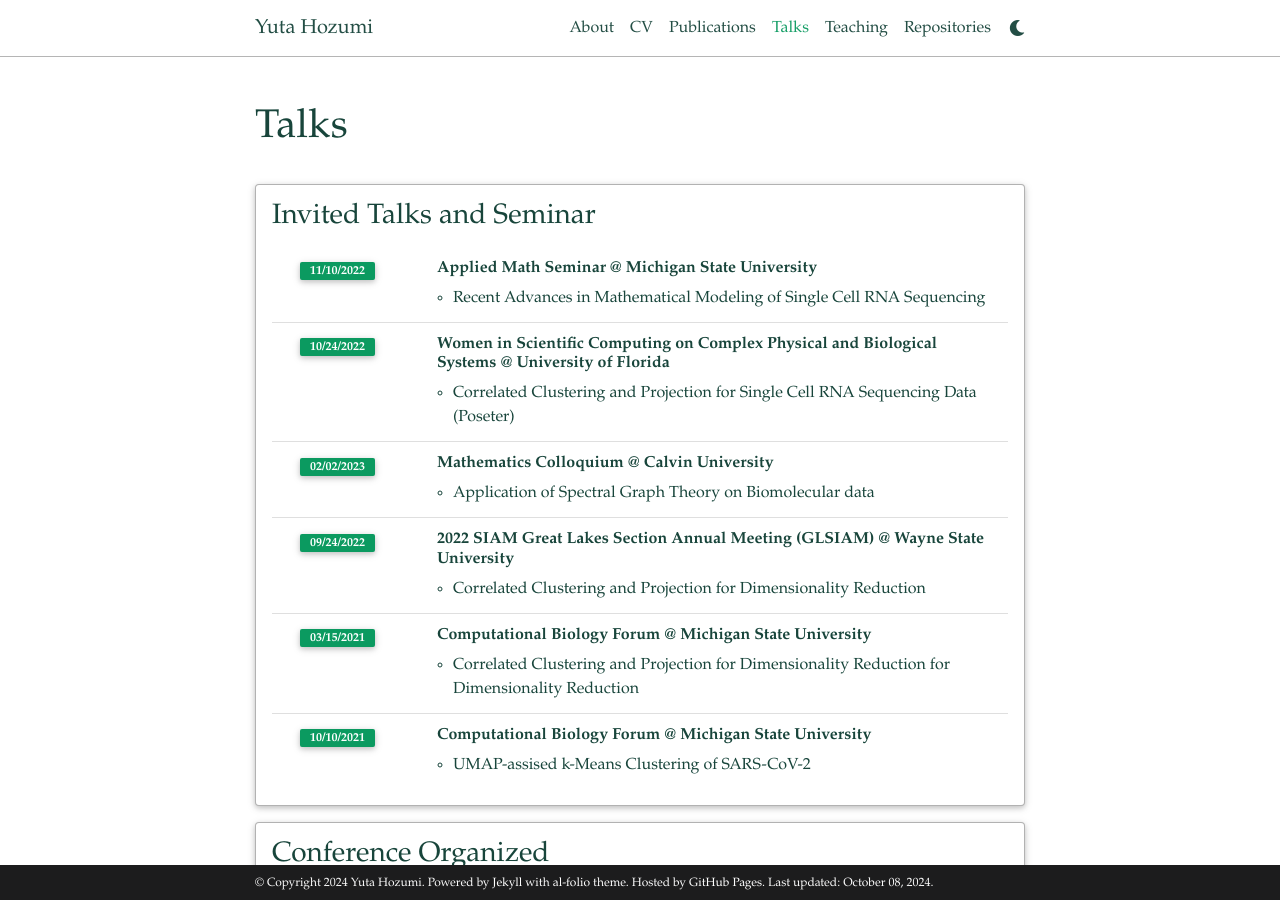
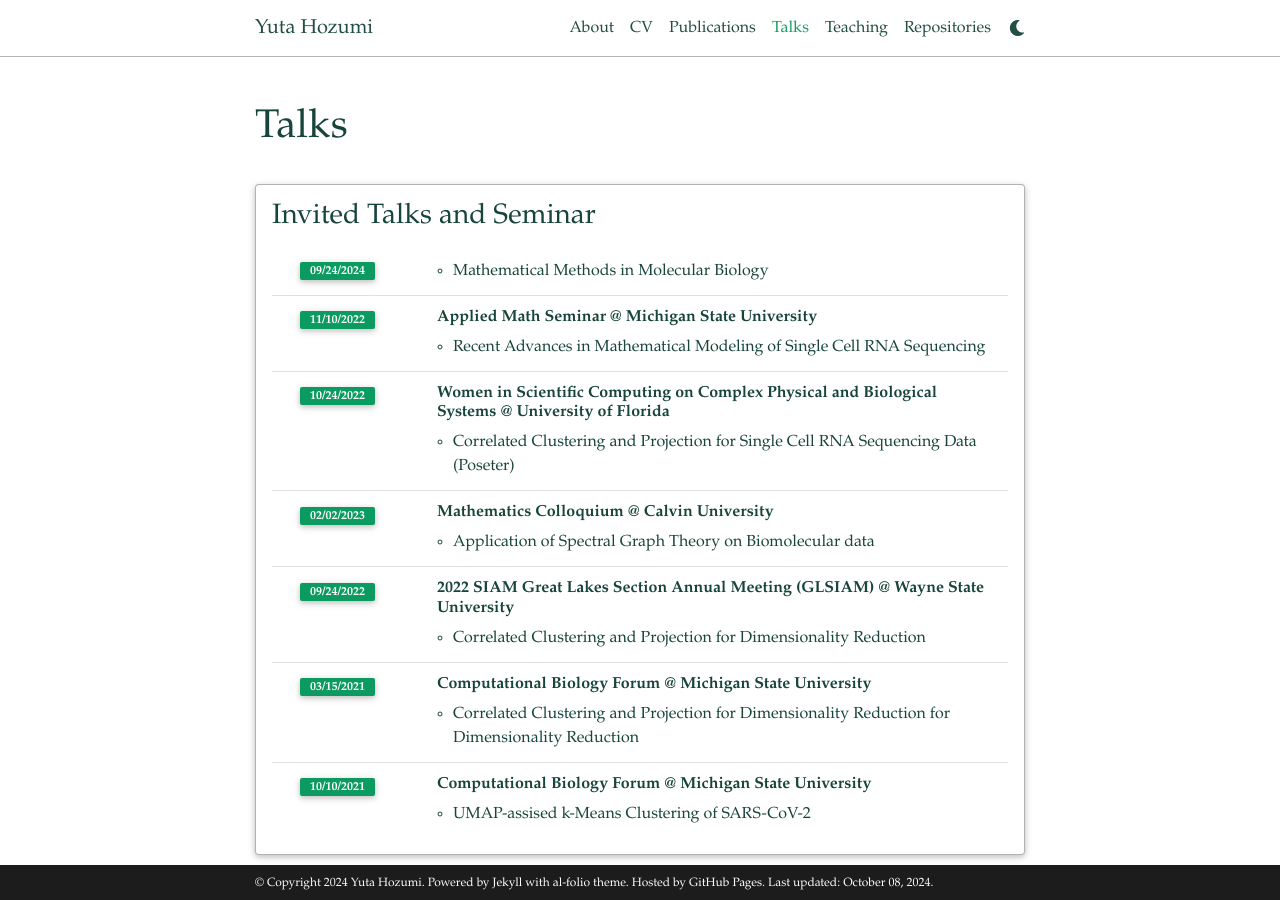
Before and after one commit to hozumiyu/hozumiyu.github.io, a Jekyll site: the page built from _pages/talks.md, in a window 1280 px wide and 900 px high. Built offline with Jekyll 4.4.1, drawn with Linux system fonts in a browser that asks for light colours; comment, search, counter and statistics services are not loaded; a style sheet for code colours, icons or effects is not loaded.

Commit message:
Update talks.yml

```diff
--- a/_data/talks.yml
+++ b/_data/talks.yml
@@ -1,6 +1,9 @@
 - title: Invited Talks and Seminar
   type: time_table
   contents:
+    - tile: MATH4801 Undergraduate Seminar
+      year: 09/24/2024
+      description: Mathematical Methods in Molecular Biology
     - title: Applied Math Seminar @ Michigan State University
       year:  11/10/2022
       description: Recent Advances in Mathematical Modeling of Single Cell RNA Sequencing
```
